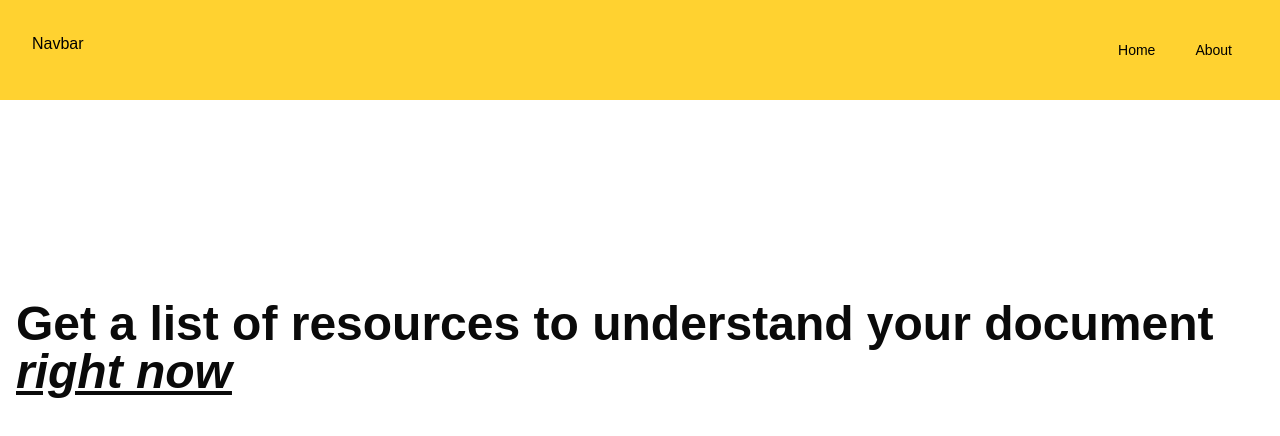
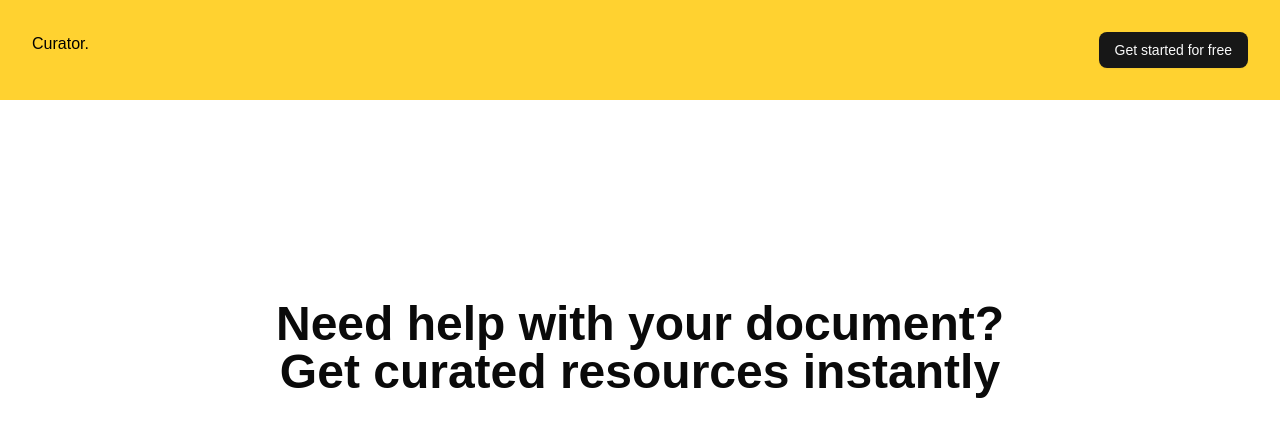
Before and after one commit to fagbenjaenoch/curator, a React (Vite) app in the folder app/frontend/: page / in a window 1280 px wide. Shown: the top 436 px of the page. Built offline with nearby package versions, Linux system fonts and the light colour scheme; a web font is replaced by a local one.

Commit message:
changed links to button

```diff
--- a/app/frontend/src/components/Navbar.tsx
+++ b/app/frontend/src/components/Navbar.tsx
@@ -1,30 +1,14 @@
-import { Button } from "@/components/ui/button"
-
-type link = {
-  href: string,
-  title: string
-}
-type links = link[]
-
-const links: links = [
-  {
-    href: "#",
-    title: "Home"
-  },
-  {
-    href: "#",
-    title: "About"
-  },
-]
-
+import { Button } from "@/components/ui/button";
 
 export default function Navbar() {
   return (
-    <div className="p-8 flex justify-between bg-amber-300 text-black">
-      <span>Navbar</span>
-      <div className="flex gap-2">
-        {links.map((link) => <Button variant={"ghost"} key={link.title} asChild><a href={link.href}>{link.title}</a></Button>)}
+    <div className="p-8 bg-amber-300 text-black">
+      <div className="max-w-7xl mx-auto flex justify-between">
+        <span>Curator.</span>
+        <div className="flex gap-2">
+          <Button className="cursor-pointer">Get started for free</Button>
+        </div>
       </div>
     </div>
-  )
+  );
 }
--- a/app/frontend/src/components/pages/Landing.tsx
+++ b/app/frontend/src/components/pages/Landing.tsx
@@ -4,10 +4,12 @@ export default function Landing() {
   return (
     <div>
       <Navbar />
-      <section className="m-auto mt-[200px] px-4 fle">
+      <section className="m-auto mt-[200px] px-4 max-w-7xl mx-auto text-center">
         <h1>
-          Get a list of resources to understand your document{" "}
-          <span className="italic underline">right now</span>
+          <span className="block">Need help with your document?</span>
+          <span className="transform scale-70 text-center">
+            Get curated resources instantly
+          </span>
         </h1>
         <div></div>
       </section>
```
